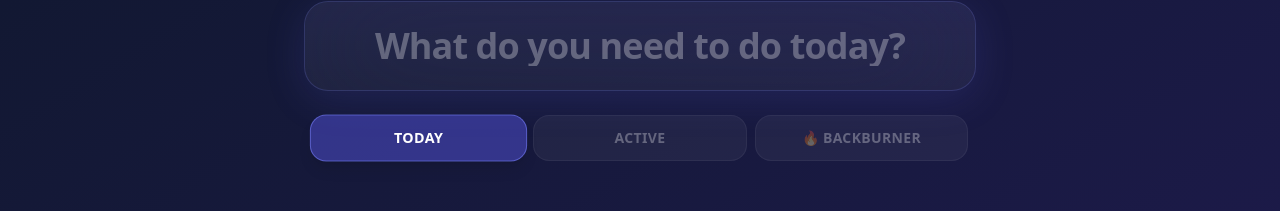
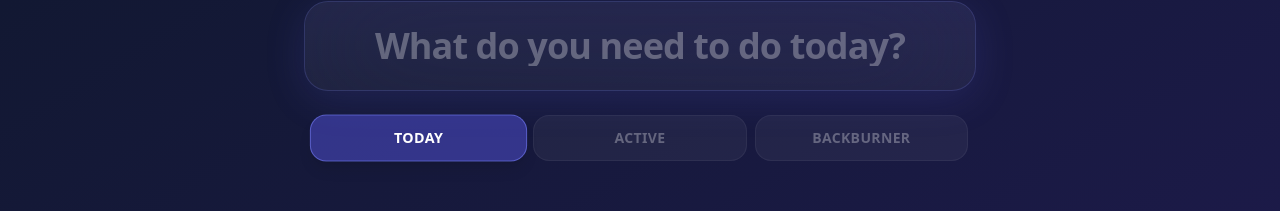
Before and after one commit to GphreakX11/Focus, a Next.js app: page / in a window 1280 px wide. Shown: the part 361-572 px from the top of the page. Built offline with nearby package versions, Linux system fonts and the light colour scheme.

Commit message:
Removed fire emoji from Backburner tab and action bar for consistency

```diff
--- a/app/page.tsx
+++ b/app/page.tsx
@@ -807,7 +807,7 @@ export default function Home() {
                 className={`p-3 rounded-xl transition-all active:scale-90 ${todo.backburner ? 'text-orange-400 bg-orange-400/10 shadow-[0_0_15px_rgba(251,146,60,0.3)]' : 'text-white/40 hover:text-orange-400 hover:bg-orange-500/10'}`}
                 title={todo.backburner ? 'Move to Today' : 'Move to Later'}
               >
-                <div className="text-xl leading-none grayscale-[0.5] hover:grayscale-0 transition-all">🔥</div>
+                <div className="text-xl leading-none grayscale-[0.5] hover:grayscale-0 transition-all font-bold">B</div>
               </button>
 
               {/* Rename Icon Action */}
@@ -1216,7 +1216,7 @@ export default function Home() {
                 : 'bg-white/5 text-white/30 hover:text-white/50 border border-white/5'
             }`}
           >
-            🔥 BACKBURNER {todos.filter(t => t.backburner).length > 0 && `(${todos.filter(t => t.backburner).length})`}
+            BACKBURNER {todos.filter(t => t.backburner).length > 0 && `(${todos.filter(t => t.backburner).length})`}
           </button>
         </div>
       </div>
```
